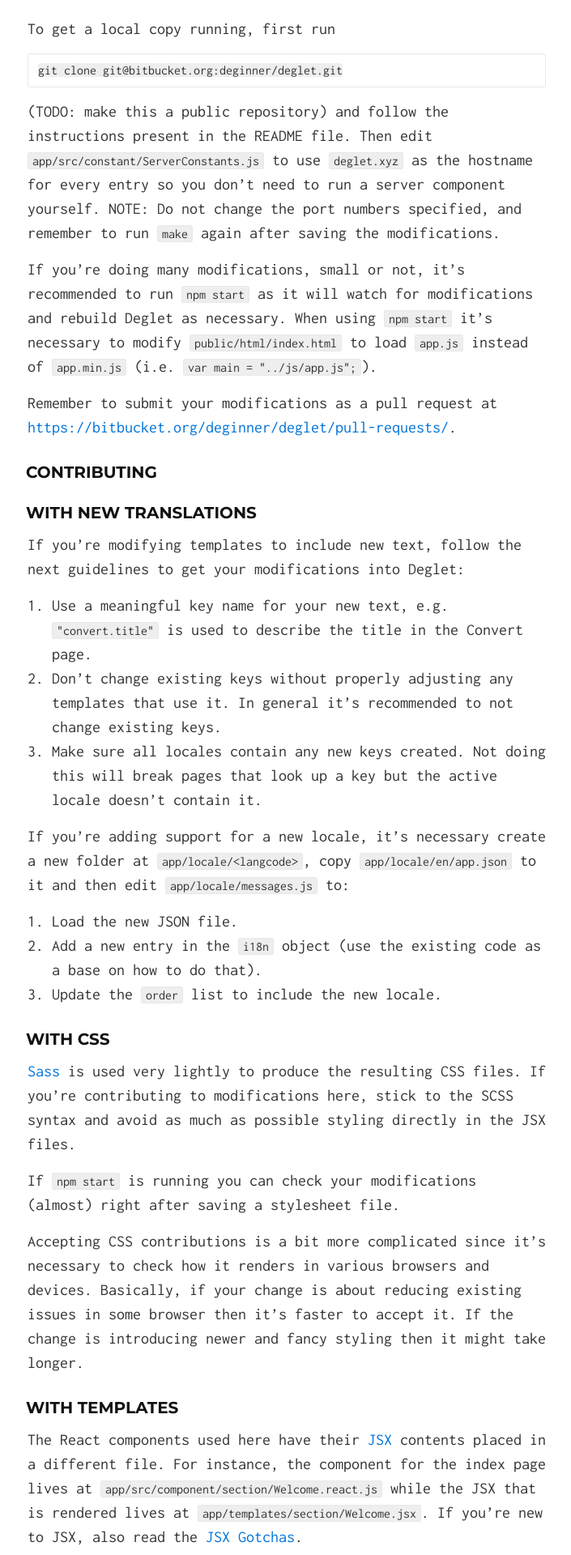
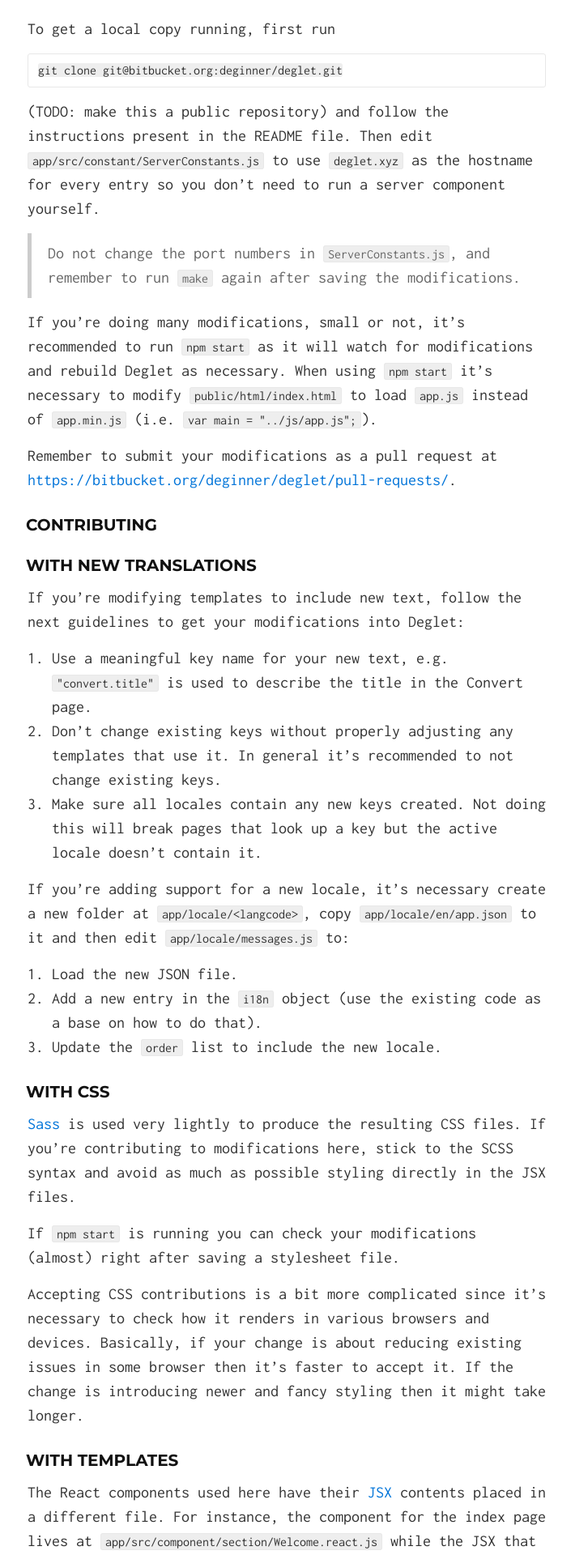
Before and after one commit to rdov/rdov.github.io, a Jekyll site: the page built from contribute/index.md, in a window 1280 px wide. Shown: the part 331-2251 px from the top of the page at 81% size, without its empty margins (286-991 px from the left). Built offline with Jekyll 4.4.1, drawn with Linux system fonts in a browser that asks for light colours; some of the changed text lies outside the part shown.

```diff
--- a/_sass/_layout.scss
+++ b/_sass/_layout.scss
@@ -121,6 +121,21 @@
     list-style: none;
 }
 
+.page-content dl {
+    padding: 0 0.5rem;
+    border-bottom: 1px solid $grey-color-light;
+    background: #F9F9F9;
+}
+
+.page-content dt {
+    color: gray;
+}
+
+.page-content dd {
+    margin-left: 0;
+}
+
+
 .toc {
   position: absolute;
   font-size: 90%;
@@ -159,7 +174,22 @@
 }
 
 .toc .waypoint {
+  white-space: normal;
   color: black;
+  -webkit-transition: color 0.25s;
+  transition: color 0.25s;
+  -webkit-animation: animateBG 0.25s ease-in 1;
+  animation: animateBG 0.25s ease-in 1;
+}
+
+@keyframes animateBG {
+  50% { background: yellow; }
+  100% { background: transparent; }
+}
+
+@-webkit-keyframes animateBG {
+  50% { background: yellow; }
+  100% { background: transparent; }
 }
 
 .toc .waypoint::before {
--- a/contribute.md
+++ b/contribute/index.md
@@ -19,7 +19,9 @@ To get a local copy running, first run
 (TODO: make this a public repository) and follow the instructions present
 in the README file. Then edit `app/src/constant/ServerConstants.js` to use
 `deglet.xyz` as the hostname for every entry so you don't need to run a server
-component yourself. NOTE: Do not change the port numbers specified, and
+component yourself.
+
+> Do not change the port numbers in `ServerConstants.js`, and
 remember to run ``make`` again after saving the modifications.
 
 If you're doing many modifications, small or not, it's recommended to run
```
Also changed, not shown: other parts of contribute/index.md (+4 -3 lines), _layouts/default.html (+5 -3 lines), tutorial/newpage.md (added, +167 -0 lines), tutorial/img/after_about_mobile.png (added), tutorial/img/before_about_mobile.png (added).
